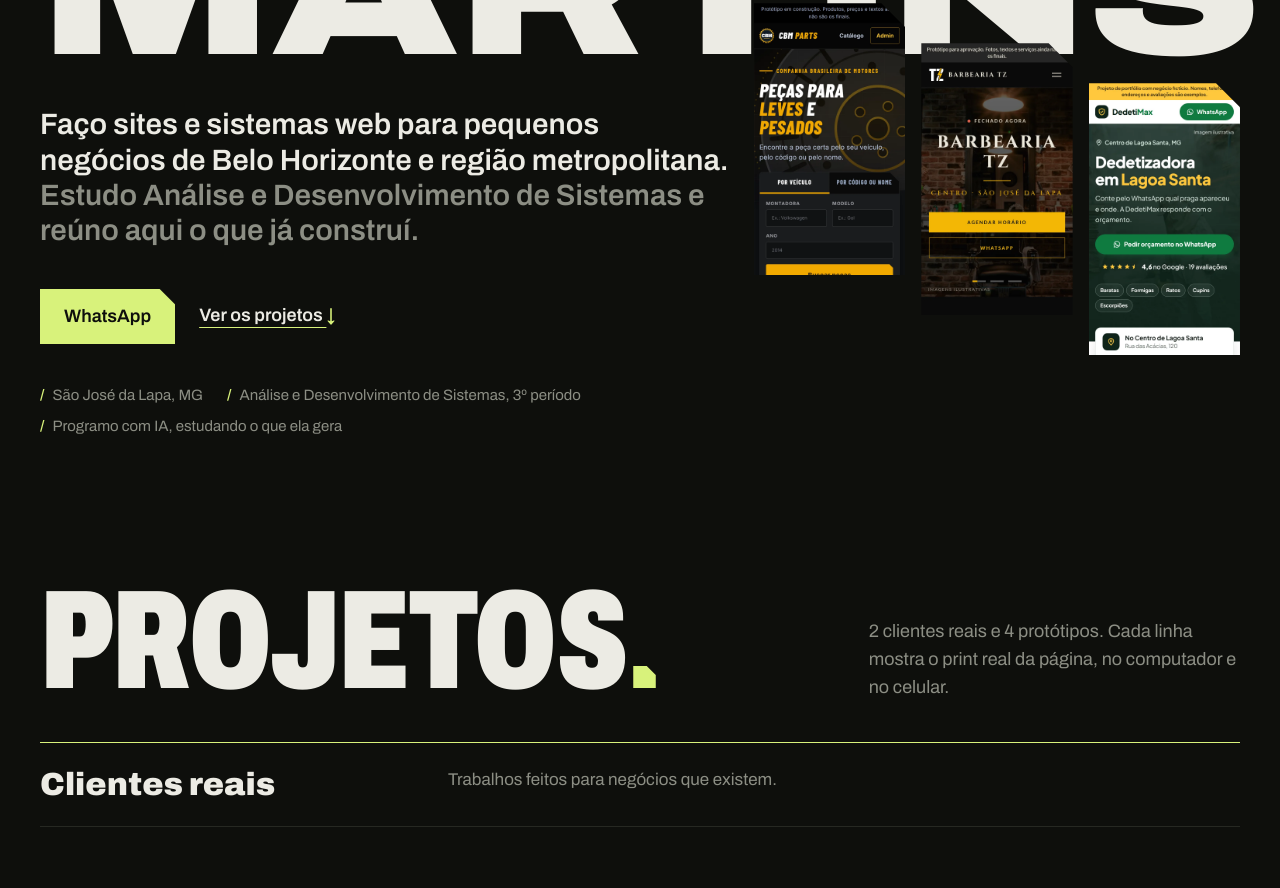
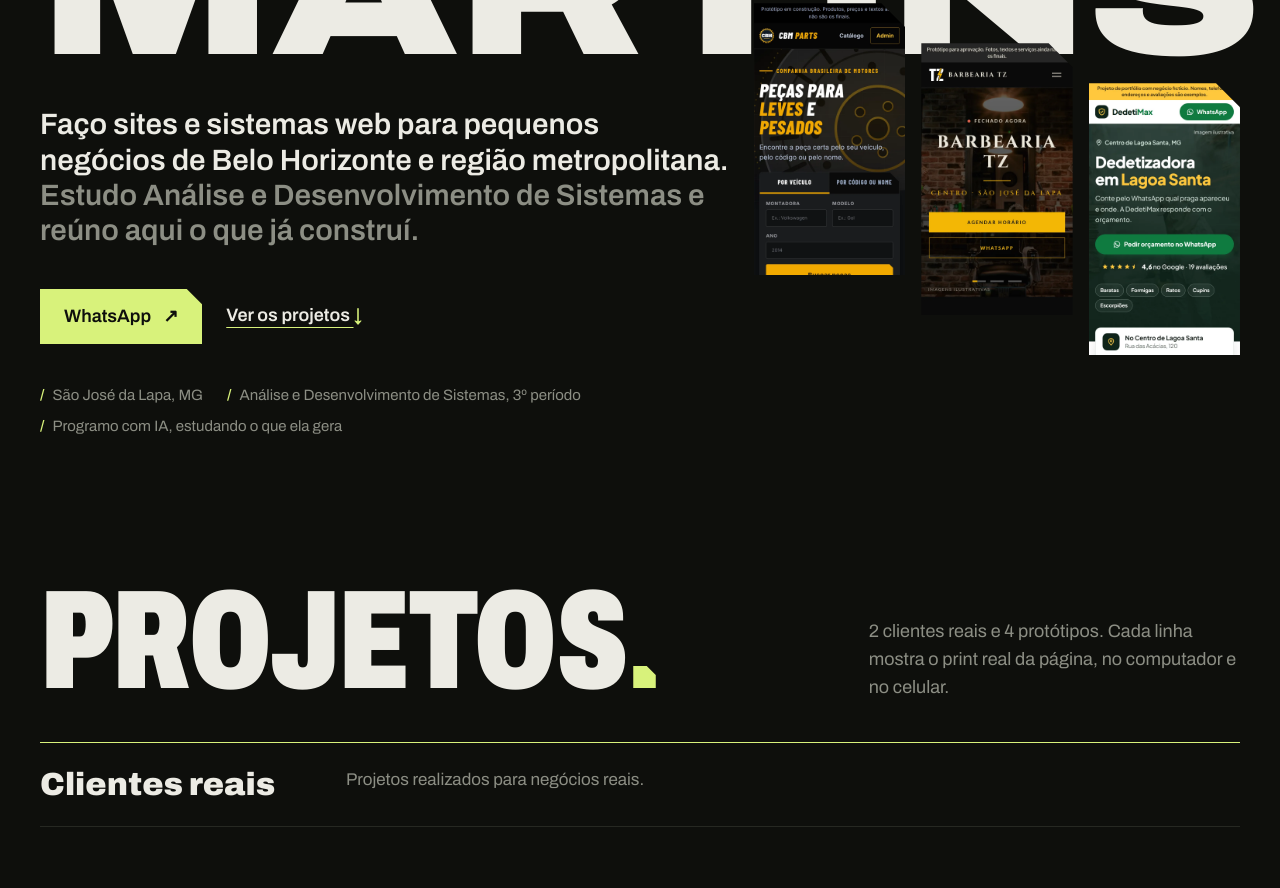
Before and after one commit to xANDE-git/portfolio-xandedev, a plain HTML site: page index.html in a window 1280 px wide. Shown: the part 336-1224 px from the top of the page. Drawn offline with Linux system fonts and the light colour scheme.

Commit message:
Frases novas, cursos recolhem certo, botao WhatsApp com seta e hover claro
Co-Authored-By: Claude Sonnet 5.5 <noreply@anthropic.com>

```diff
--- a/estilo.css
+++ b/estilo.css
@@ -146,7 +146,7 @@ dt{color:var(--m);font-size:15px;font-weight:600;margin-bottom:8px}
   .sec{padding-top:104px}
   .cab{grid-template-columns:1fr auto;gap:40px}
   .grp,.cli,.pt,.sobre-g,.cont-g{grid-template-columns:repeat(12,1fr);gap:24px}
-  .grp h3{grid-column:1/span 4}.grp p{grid-column:5/span 6}
+  .grp h3{grid-column:1/span 3}.grp p{grid-column:4/span 7}
   .grp2{margin-top:104px}
   .cli{padding:64px 0 104px;align-items:start}
   .cli-t{grid-column:1/span 5}.cli-p{order:0;grid-column:6/span 7;padding:0 0 104px 40px}
@@ -256,3 +256,10 @@ nav a:hover{color:var(--a)}
   .crs.fechando li:nth-child(1){animation-delay:.09s}.crs.fechando li:nth-child(2){animation-delay:.06s}.crs.fechando li:nth-child(3){animation-delay:.03s}
 }
 @media(hover:hover){.bt:hover{color:var(--a)}.bt.inv:hover{color:var(--f)}.bt:hover::before{transform:scaleX(1)}}
+
+/* botão: seta sempre visível; no hover enche de off-white (continua com cara de botão em fundo escuro e em fundo lima) */
+.bt::after{content:"↗";margin-left:12px}
+.bt::before,.bt.inv::before{background:var(--t)}
+@media(prefers-reduced-motion:no-preference){.bt::after{transition:transform .3s var(--e)}.bt:hover::after{transform:translate(3px,-3px)}}
+@media(hover:hover){.bt:hover,.bt.inv:hover{color:var(--f)}}
+.crs.fechando li:nth-child(n){animation-delay:.09s}.crs.fechando li:nth-last-child(1){animation-delay:0s}.crs.fechando li:nth-last-child(2){animation-delay:.03s}.crs.fechando li:nth-last-child(3){animation-delay:.06s}
--- a/index.html
+++ b/index.html
@@ -49,7 +49,7 @@
 
 <section class="w sec" id="projetos" aria-labelledby="t-proj">
   <div class="cab rv"><h2 id="t-proj">Projetos</h2><p>2 clientes reais e 4 protótipos. Cada linha mostra o print real da página, no computador e no celular.</p></div>
-  <div class="grp rv"><h3>Clientes reais</h3><p>Trabalhos feitos para negócios que existem.</p></div>
+  <div class="grp rv"><h3>Clientes reais</h3><p>Projetos realizados para negócios reais.</p></div>
 
   <article class="cli rv" id="cbm">
     <div class="cli-t">
@@ -136,7 +136,7 @@
       <p>Aprendo fazendo: Java, SQL e modelagem de banco de dados na faculdade, Python por conta própria, e sites e sistemas web nos projetos desta página.</p>
       <dl class="fts"><div><dt>Inglês</dt><dd>Leitura fluente e conversação avançada.</dd></div><div><dt>Cursos</dt><dd><details class="crs"><summary>Alura <b>4</b> <span class="st" aria-hidden="true">↓</span></summary><ul><li><a href="https://cursos.alura.com.br/certificate/705ebd4b-5ab5-4fcc-b16f-a6c1dec37936" target="_blank" rel="noopener">Claude e Lovable: do problema ao protótipo funcional<i aria-hidden="true">↗</i></a></li><li><a href="https://cursos.alura.com.br/certificate/20a197f2-0c1e-43cc-9bd9-20f1e0dd34a2" target="_blank" rel="noopener">Carreira Desenvolvimento Back-End Java<i aria-hidden="true">↗</i></a></li><li><a href="https://cursos.alura.com.br/certificate/27725672-bcb2-4305-b144-ba9ad2e62c7c" target="_blank" rel="noopener">Java<i aria-hidden="true">↗</i></a></li><li><a href="https://cursos.alura.com.br/certificate/c17abba3-7b46-4df2-bb2e-f7e166313e52" target="_blank" rel="noopener">Praticando Java<i aria-hidden="true">↗</i></a></li></ul></details></dd></div><div><dt>Estudo agora</dt><dd>Java, SQL, PostgreSQL, Python e como tirar mais proveito do Claude Code.</dd></div></dl>
     </div>
-    <ol class="anos" aria-label="Trajetória"><li class="rv"><b>2023</b><span>Formatura em Enfermagem, pela FAMINAS, em Belo Horizonte.</span></li><li class="rv"><b>2025</b><span>Início de Análise e Desenvolvimento de Sistemas.</span></li><li class="rv"><b>2026</b><span>Primeiros sites para pequenos negócios e o sistema da CBM Parts.</span></li><li class="rv"><b>2027</b><span>Formatura prevista para dezembro.</span></li></ol>
+    <ol class="anos" aria-label="Trajetória"><li class="rv"><b>2023</b><span>Formatura em Enfermagem, pela FAMINAS, em Belo Horizonte.</span></li><li class="rv"><b>2025</b><span>Início de Análise e Desenvolvimento de Sistemas.</span></li><li class="rv"><b>2026</b><span>Primeiros sites e sistemas web para pequenos negócios.</span></li><li class="rv"><b>2027</b><span>Formatura prevista para dezembro.</span></li></ol>
   </div>
 </section>
 </main>
```
